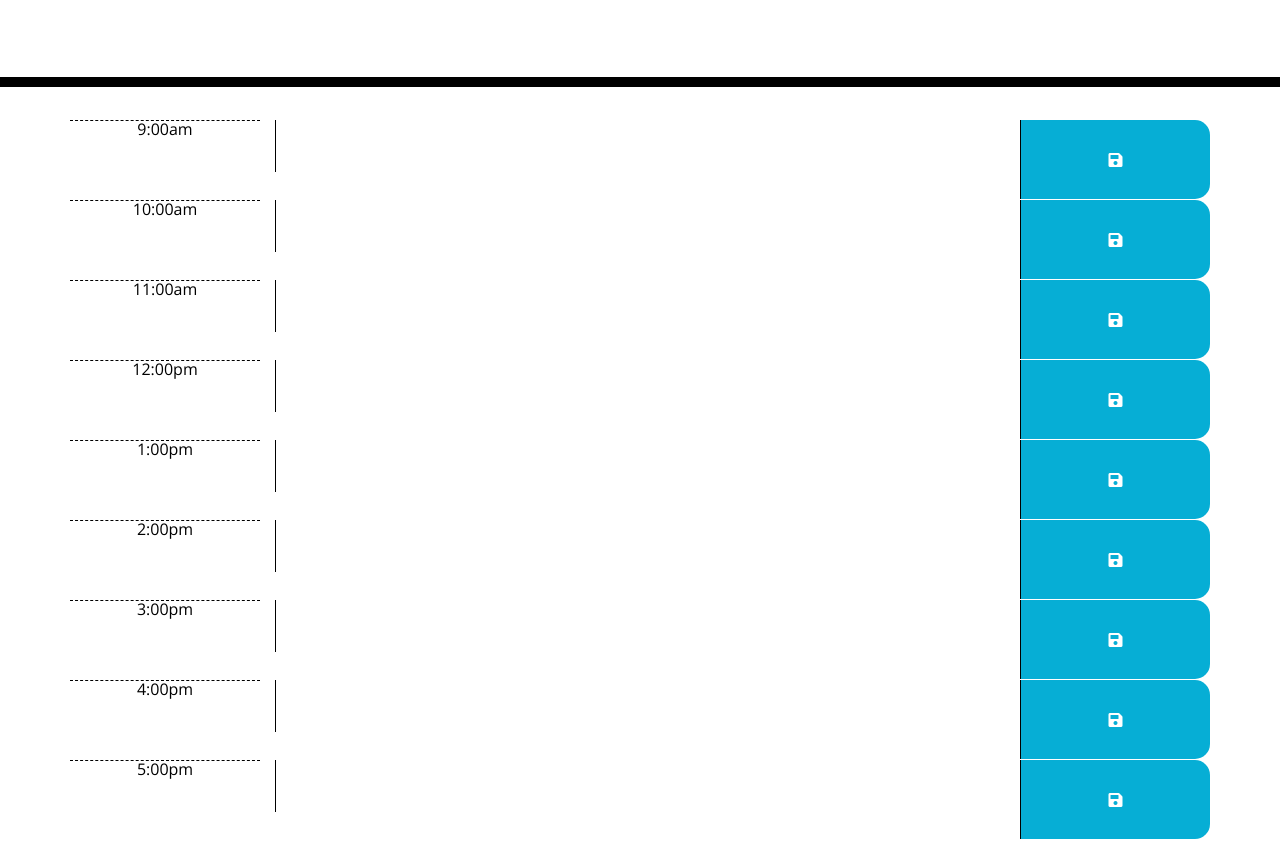
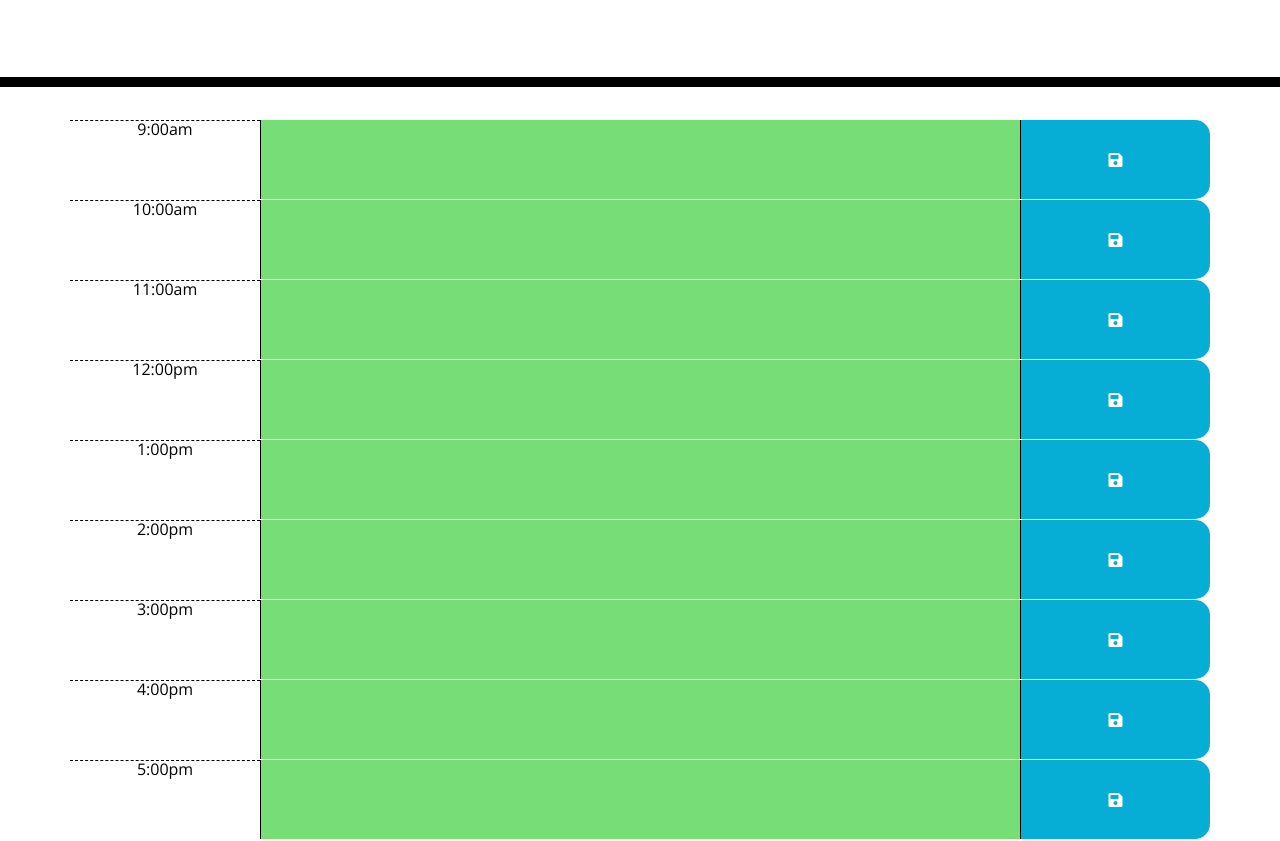
Before and after one commit to bretpeters3n/work-day-scheduler, a plain HTML site: page index.html in a window 1280 px wide. Shown: the part 181-1022 px from the top of the page. Drawn offline with nearby package versions, Linux system fonts and the light colour scheme.

Commit message:
Added color styling for textareas. Will test and refine next

```diff
--- a/assets/css/style.css
+++ b/assets/css/style.css
@@ -11,7 +11,9 @@ textarea {
   color: #000000;
   border-left: 1px solid black;
   padding: 10px;
-  display: flex;
+  /* display: flex; */
+  width: 100%;
+  height: 100%;
 }
 
 .jumbotron {
@@ -45,17 +47,20 @@ textarea {
 
 .past {
   background-color: #d3d3d3;
-  color: white;
+  /* color: white; */
+  color: black;
 }
 
 .present {
   background-color: #ff6961;
-  color: white;
+  /* color: white; */
+  color: black;
 }
 
 .future {
   background-color: #77dd77;
-  color: white;
+  /* color: white; */
+  color: black;
 }
 
 .saveBtn {
@@ -73,3 +78,8 @@ textarea {
   font-size: 20px;
   transition: all 0.3s ease-in-out;
 }
+
+.stripLRpadding {
+  padding-right: 0px;
+  padding-left: 0px;
+}
--- a/assets/js/script.js
+++ b/assets/js/script.js
@@ -7,10 +7,9 @@
 
 // selectors
 var containerOfButtons = $("#container .row");
-console.log(containerOfButtons);
 
 // variables
-// var weeklyCalendar;
+var nowMoment = moment().format("HH"); // this var is equal to the current hour in military time
 
 // functions
 function start() {
@@ -33,17 +32,6 @@ function pullWeeklyCalendar() {
 
 function createEmptyCalendar() {
   weeklyCalendar = ["", "", "", "", "", "", "", "", ""];
-  // weeklyCalendar = [
-  //   { id: "9", value: "" },
-  //   { id: "10", value: "" },
-  //   { id: "11", value: "" },
-  //   { id: "12", value: "" },
-  //   { id: "13", value: "" },
-  //   { id: "14", value: "" },
-  //   { id: "15", value: "" },
-  //   { id: "16", value: "" },
-  //   { id: "17", value: "" },
-  // ];
   pushWeeklyCalendar();
   writeWeeklyCalendar();
 }
@@ -59,27 +47,32 @@ function pushWeeklyCalendar(id, value) {
   localStorage.setItem("weeklyCalendar", JSON.stringify(weeklyCalendar));
 }
 
+// write all textareas, that have been saved, to the page
 function writeWeeklyCalendar() {
-  console.log("writeWeeklyCalendar() entered");
-
+  var id;
+  var num = 1;
+  // roll through array of targets and build textareas on page
   $(containerOfButtons).each(function (index) {
-    // console.log("weeklyCalendar now = " + weeklyCalendar[index]);
+    // transfer array value to variable
     var textValueInArray = weeklyCalendar[index];
-    // selector foer text area
-    $(this).children().find("textarea").val(textValueInArray);
-    // .val(textValueInArray);
-    // .siblings()
-    // .find("textarea")
-    // .text(textValueInArray);
-    // textValueOnPage = textValueInArray;
-    // console.log("index = " + index);
-    console.log("textValueInArray = " + textValueInArray);
-    // console.log("textValueOnPage = " + textValueOnPage);
+    //
+    var pastPresentFuture;
+    //
+    var textAreaStyle = $(this).children().find("textarea");
+    time = this.id;
+    console.log("nowMoment = " + nowMoment);
+    console.log("id = " + time);
+    if (time === nowMoment) {
+      textAreaStyle.addClass("present");
+    } else if (time > nowMoment) {
+      textAreaStyle.addClass("future");
+    } else {
+      textAreaStyle.addClass("past");
+    }
+    // set textarea to array value from above
+    // $(this).children().find("textarea").addClass("past").val(textValueInArray);
+    textAreaStyle.val(textValueInArray);
   });
-
-  // $.each(weeklyCalendar, function () {
-  //   console.log("hour of day");
-  // });
 }
 
 function buttonDelegation() {
@@ -89,13 +82,10 @@ function buttonDelegation() {
     event.preventDefault();
     var id = $(this).parent().prop("id");
     var value = $(this).parent().find("textarea").val();
-    // console.log("textvalue is " + value);
-    // console.log("parent ID is " + keyValue);
-    // console.log("button detected");
+
     pushWeeklyCalendar(id, value);
   });
 }
 
-// getToWork
-
+// getToWork code
 start();
--- a/index.html
+++ b/index.html
@@ -38,47 +38,47 @@
       <!-- Timeblocks go here -->
       <div class="row time-block" id='9'>
         <div class="col-2 hour">9:00am</div>
-        <div class="col-8 textarea"><textarea></textarea></div>
+        <div class="col-8 textarea stripLRpadding"><textarea></textarea></div>
         <div class="col-2 saveBtn"><i class="fas fa-save"></i></div>
       </div>
       <div class="row time-block" id='10'>
         <div class="col-2 hour">10:00am</div>
-        <div class="col-8 textarea"><textarea></textarea></div>
+        <div class="col-8 textarea stripLRpadding"><textarea></textarea></div>
         <div class="col-2 saveBtn"><i class="fas fa-save"></i></div>
       </div>
       <div class="row time-block" id='11'>
         <div class="col-2 hour">11:00am</div>
-        <div class="col-8 textarea"><textarea></textarea></div>
+        <div class="col-8 textarea stripLRpadding"><textarea></textarea></div>
         <div class="col-2 saveBtn"><i class="fas fa-save"></i></div>
       </div>
       <div class="row time-block" id='12'>
         <div class="col-2 hour">12:00pm</div>
-        <div class="col-8 textarea"><textarea></textarea></div>
+        <div class="col-8 textarea stripLRpadding"><textarea></textarea></div>
         <div class="col-2 saveBtn"><i class="fas fa-save"></i></div>
       </div>
       <div class="row time-block" id='13'>
         <div class="col-2 hour">1:00pm</div>
-        <div class="col-8 textarea"><textarea></textarea></div>
+        <div class="col-8 textarea stripLRpadding"><textarea></textarea></div>
         <div class="col-2 saveBtn"><i class="fas fa-save"></i></div>
       </div>
       <div class="row time-block" id='14'>
         <div class="col-2 hour">2:00pm</div>
-        <div class="col-8 textarea"><textarea></textarea></div>
+        <div class="col-8 textarea stripLRpadding"><textarea></textarea></div>
         <div class="col-2 saveBtn"><i class="fas fa-save"></i></div>
       </div>
       <div class="row time-block" id='15'>
         <div class="col-2 hour">3:00pm</div>
-        <div class="col-8 textarea"><textarea></textarea></div>
+        <div class="col-8 textarea stripLRpadding"><textarea></textarea></div>
         <div class="col-2 saveBtn"><i class="fas fa-save"></i></div>
       </div>
       <div class="row time-block" id='16'>
         <div class="col-2 hour">4:00pm</div>
-        <div class="col-8 textarea"><textarea></textarea></div>
+        <div class="col-8 textarea stripLRpadding"><textarea></textarea></div>
         <div class="col-2 saveBtn"><i class="fas fa-save"></i></div>
       </div>
       <div class="row time-block" id='17'>
         <div class="col-2 hour">5:00pm</div>
-        <div class="col-8 textarea"><textarea></textarea></div>
+        <div class="col-8 textarea stripLRpadding"><textarea></textarea></div>
         <div class="col-2 saveBtn"><i class="fas fa-save"></i></div>
       </div>
     </div>
```
